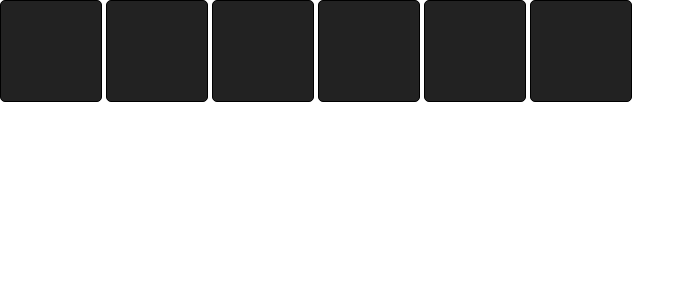
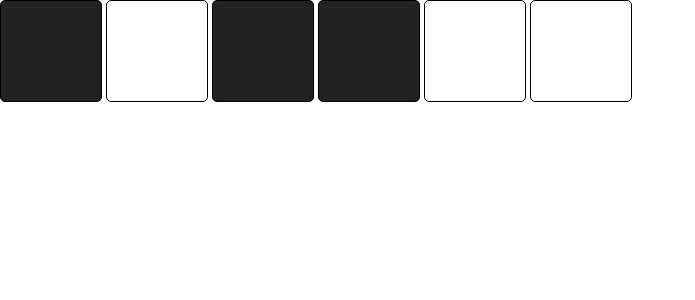
Before and after one commit to SiriratWisessiri/LearnReact, a React (Create React App) app in the folder boxes-challenge/: page / in a window 1280 px wide. Shown: the top 300 px of the page, without its empty margins (0-695 px from the left). Built offline with nearby package versions, Linux system fonts and the light colour scheme.

Commit message:
Challenge part 2 -Learn Js style and props - display the box color base on on object from BoxesData.

```diff
--- a/boxes-challenge/src/App.js
+++ b/boxes-challenge/src/App.js
@@ -1,33 +1,61 @@
 import './App.css';
 import { useState } from 'react';
-import Boxes from './boxes';
+import BoxesData from './BoxesData';
+import Box from './Box';
 
 
-function App(props) {
-  //  Challenge part 1:
-  //  1. Initialize state with the default value of the
-  //     array pulled in from boxes.js
-  const [box, setBox] = useState(Boxes) // this is "Boxes" data objects from boxes.js
-  // Challenge part 1:
-  // 2. Map over that state array and display each one
-  //as an empty square (black border, transparent bg color)
-  //(Don't worry about using the "on" property yet)
+// function App(props) {
+//   //  Challenge part 1:
+//   //  1. Initialize state with the default value of the
+//   //     array pulled in from BoxesData.js
+//   const [box, setBox] = useState(BoxesData) // this is "Boxes" data objects from BoxesData.js
+//   // Challenge part 1:
+//   // 2. Map over that state array and display each one
+//   //as an empty square (black border, transparent bg color)
+//   //(Don't worry about using the "on" property yet)
 
-  //This is JS style instead of CSS. The benefit of this is so you can target the JS condition to change the style.
-  // We will set the dark mode in index.js and giving conditon if it's dark mode then will display different color
-  // We use Darkmode as a props so need to pass props in as a parameter!
-  const styles = {
-    backgroundColor: props.darkMode ? "#222222" : "#cccccc"
-}
-  const boxElements = box.map(box => (  // this "box" is from the box state. "box" = initial use state of "Boxes" array. And when using .map or working with array need to have uniqe key to avoid error
-    <div className='box' style={styles} key={box.id}>
-    {/* We can use JS style to style our elements "style={styles}" instead of CSS. The benefit of this is so you can target the JS condition to change the style*/}
-    {/* This will render all the boxes as it's .map through each box in Boxes array*/}
-    </div>
+//   //This is JS style instead of CSS. The benefit of this is so you can target the JS condition to change the style.
+//   // We will set the dark mode in index.js and giving conditon if it's dark mode then will display different color
+//   // We use Darkmode as a props so need to pass props in as a parameter!
+//   const styles = {
+//     backgroundColor: props.darkMode ? "#222222" : "#cccccc"
+// }
+//   const boxElements = box.map(box => (  // this "box" is from the box state. "box" = initial use state of "Boxes" array. And when using .map or working with array need to have uniqe key to avoid error
+//     <div className='box' style={styles} key={box.id}>
+//     {/* We can use JS style to style our elements "style={styles}" instead of CSS. The benefit of this is so you can target the JS condition to change the style*/}
+//     {/* This will render all the boxes as it's .map through each box in Boxes array*/}
+//     </div>
+//   ))
+//   return (
+//     <div className="">
+//         {/* Render "boxElement" becuase it is where the .map go through the Boxes data object and put in {} becuase it is JS element not React component*/}
+//         {boxElements}
+//     </div>
+//   );
+// }
+
+// export default App;
+
+    /**
+     * Challenge part 2:
+     * This excercise will display the box color base on "on" object from BoxesData
+     * 1. Create a separate component called "Box" and
+     *    replace the `div` above with our <Box /> components
+     * 2. Pass the Box component a prop called `on` with the
+     *    value of the same name from the `boxes` objects
+     * 3. In the Box component, apply dynamic styles to determine
+     *    the backgroundColor of the box. If it's `on`, set the
+     *    backgroundColor to "#222222". If off, set it to "none"
+     */
+
+     function App() {
+      const [box, setBox] = useState(BoxesData)
+
+      const boxElements = box.map(box => (
+        <Box on={box.on} key={box.id}/>
       ))
       return (
         <div className="">
-        {/* Render "boxElement" becuase it is where the .map go through the Boxes data object and put in {} becuase it is JS element not React component*/}
             {boxElements}
         </div>
       );
--- /dev/null
+++ b/boxes-challenge/src/Box.js
@@ -0,0 +1,10 @@
+function Box (props) {
+    const boxStyle = {
+        backgroundColor: props.on ? "#222222" : "none"
+    }
+    return (
+        <div className='box' style={boxStyle}></div>
+    )
+}
+
+export default Box
--- a/boxes-challenge/src/boxes.js
+++ b/boxes-challenge/src/BoxesData.js
@@ -1,4 +1,4 @@
-const Boxes = [
+const BoxesData = [
     {
         id: 1,
         on: true
@@ -25,4 +25,4 @@ const Boxes = [
     },
 ]
 
-export default Boxes
+export default BoxesData
```
Lines whose indentation alone changed are shown as unchanged.
